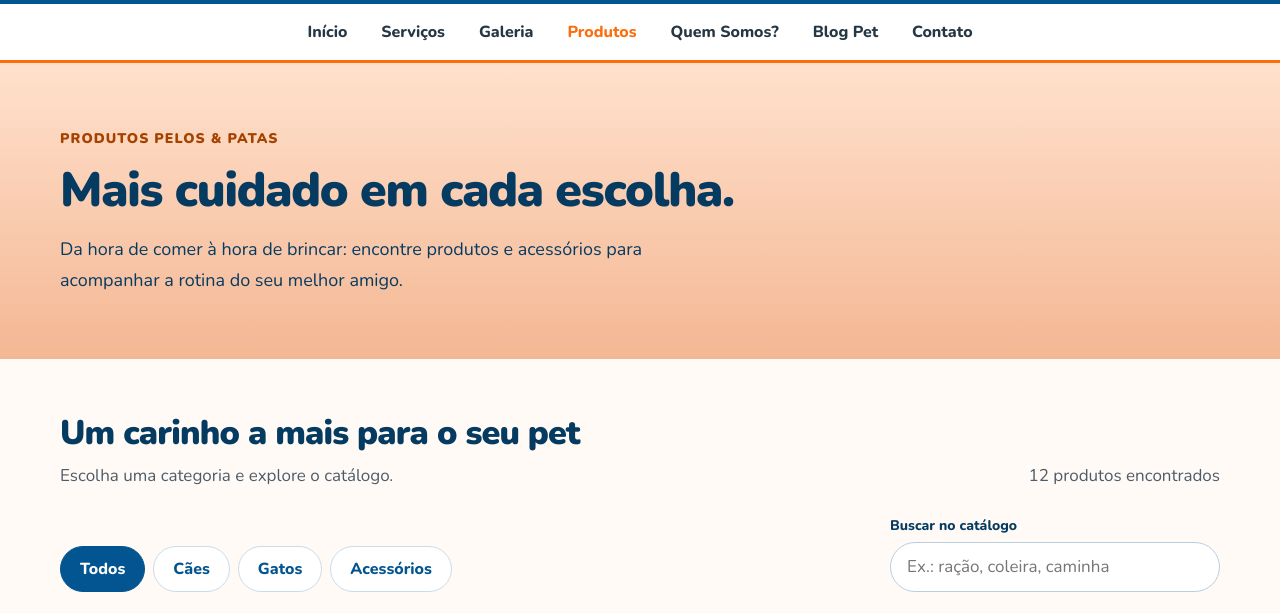
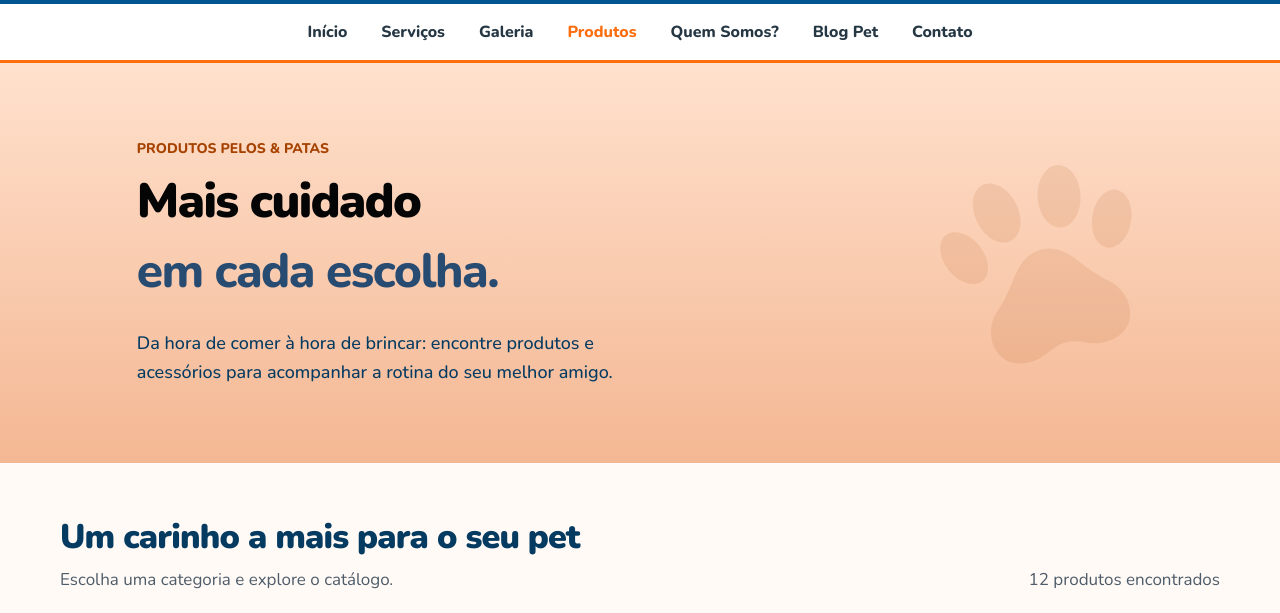
Before and after one commit to candymrklee/pelos-e-patas-3, a plain HTML site: page produtos.html in a window 1280 px wide. Shown: the part 92-705 px from the top of the page. Drawn offline with Linux system fonts and the light colour scheme.

Commit message:
Revamp catalog introduction section layout
Updated the catalog introduction section with new layout and styles, including a new SVG graphic and improved text structure.

```diff
--- a/produtos.html
+++ b/produtos.html
@@ -400,10 +400,18 @@ h1,h2 {font-weight:900} h3,strong,b {font-weight:800}
 [hidden]{display:none!important}
 .skip-link{position:absolute;top:8px;left:16px;z-index:100;background:white;padding:12px;transform:translateY(-180%)}
 .skip-link:focus{transform:none}
-.catalog-intro{background:linear-gradient(180deg,#ffe1cd,#f4b793);padding:45px 0}
-.catalog-intro .eyebrow{color:#a64200;display:block;margin-bottom:12px}
-.catalog-intro h1{margin-bottom:16px}
-.catalog-intro p{max-width:650px;color:var(--azul-escuro)}
+.catalog-intro{position:relative;overflow:hidden;background:linear-gradient(180deg,#ffe1cd,#f4b793);padding:clamp(48px,6vw,82px) 0}
+.catalog-intro .container{position:relative}
+.catalog-intro .hero-novo-texto{position:relative;inset:auto;z-index:1;display:block;width:auto;max-width:660px;margin-inline:auto;text-align:center}
+.catalog-intro .hero-novo-tag{justify-content:center}
+.catalog-intro .hero-novo-texto h1{white-space:normal}
+.catalog-intro .section-desc{max-width:34rem;margin-inline:auto;font-size:17px;font-weight:500;line-height:1.6;color:var(--azul-escuro)}
+.catalog-paw{position:absolute;right:5%;top:50%;width:clamp(90px,20vw,235px);transform:translateY(-50%) rotate(-15deg);color:#a64200;opacity:.1;pointer-events:none}
+@media(min-width:768px){
+ .catalog-intro .hero-novo-texto{margin-left:clamp(0px,6vw,110px);text-align:left}
+ .catalog-intro .hero-novo-tag{justify-content:flex-start}
+ .catalog-intro .section-desc{font-size:18px;margin-inline:0}
+}
 .catalog-main{background:#fffaf6;padding:42px 0 64px}
 .catalog-heading{display:flex;align-items:end;justify-content:space-between;gap:16px;flex-wrap:wrap;margin-bottom:24px}
 .catalog-heading h2{font-size:29px;line-height:1.2}
@@ -435,7 +443,7 @@ h1,h2 {font-weight:900} h3,strong,b {font-weight:800}
 .catalog-help p{color:var(--cinza-texto)}
 @media(min-width:560px){.product-grid{grid-template-columns:repeat(2,minmax(0,1fr))}}
 @media(min-width:768px){
- .catalog-intro{padding:64px 0}.catalog-main{padding:54px 0 80px}
+ .catalog-main{padding:54px 0 80px}
  .catalog-heading h2{font-size:34px}.product-info h3{font-size:26px}.product-info p{font-size:17px}
 }
 @media(min-width:1024px){.product-grid{grid-template-columns:repeat(3,minmax(0,1fr))}.product-info h3{font-size:25px}}
@@ -491,11 +499,22 @@ h1,h2 {font-weight:900} h3,strong,b {font-weight:800}
     </nav>
   </header>
 <main>
- <section class="catalog-intro" aria-labelledby="page-title"><div class="container">
- <span class="eyebrow">Produtos Pelos &amp; Patas</span>
- <h1 class="section-title" id="page-title">Mais cuidado em cada escolha.</h1>
- <p class="section-desc">Da hora de comer à hora de brincar: encontre produtos e acessórios para acompanhar a rotina do seu melhor amigo.</p>
- </div></section>
+ <section class="catalog-intro" aria-labelledby="page-title">
+  <div class="container">
+   <svg class="catalog-paw" viewBox="0 0 120 120" fill="currentColor" aria-hidden="true" focusable="false">
+    <ellipse cx="21" cy="47" rx="10" ry="15" transform="rotate(-24 21 47)"/>
+    <ellipse cx="43" cy="29" rx="11" ry="16" transform="rotate(-12 43 29)"/>
+    <ellipse cx="76" cy="29" rx="11" ry="16" transform="rotate(12 76 29)"/>
+    <ellipse cx="99" cy="47" rx="10" ry="15" transform="rotate(24 99 47)"/>
+    <path d="M60 53c-14 0-17 14-29 24-12 10-9 30 9 30 9 0 12-5 20-5s11 5 20 5c18 0 21-20 9-30-12-10-15-24-29-24z"/>
+   </svg>
+   <div class="hero-novo-texto">
+    <span class="hero-novo-tag">Produtos Pelos &amp; Patas</span>
+    <h1 id="page-title">Mais cuidado <span>em cada escolha.</span></h1>
+    <p class="section-desc">Da hora de comer à hora de brincar: encontre produtos e acessórios para acompanhar a rotina do seu melhor amigo.</p>
+   </div>
+  </div>
+ </section>
  <section class="catalog-main" id="catalogo" aria-labelledby="catalog-title"><div class="container">
  <div class="catalog-heading"><div><h2 id="catalog-title">Um carinho a mais para o seu pet</h2><p>Escolha uma categoria e explore o catálogo.</p></div><p id="catalog-status" role="status" aria-live="polite">12 produtos</p></div>
  <div class="catalog-controls" id="catalog-controls" hidden>
```
